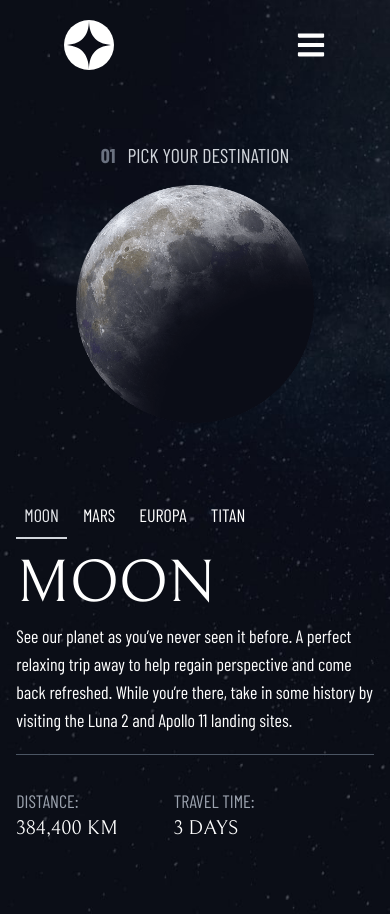
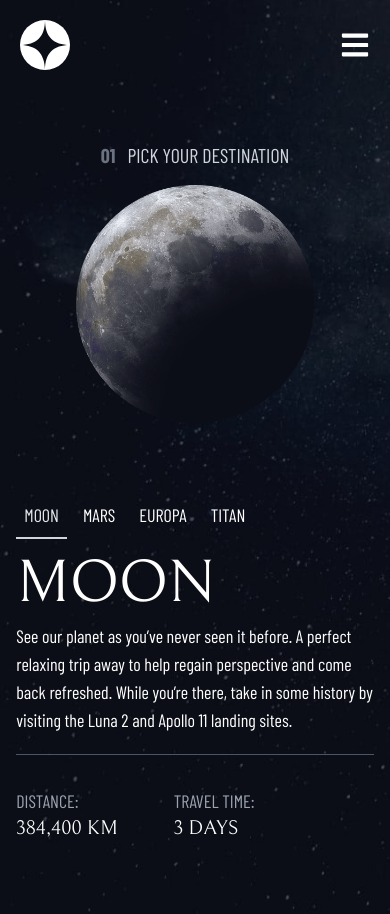
Before and after one commit to thayanemenezes/space-time-app, a Next.js app: page /destination in a window 390 px wide. Built offline with nearby package versions, Linux system fonts and the light colour scheme; a web font is replaced by a local one.

Commit message:
feat: correction menu mobile

```diff
--- a/app/components/Nav/index.tsx
+++ b/app/components/Nav/index.tsx
@@ -24,10 +24,10 @@ export default function NavBar() {
         alt="logo"
         width={50}
         height={50}
-        className="ml-16"
+        className="lg:ml-16 ml-5"
       />
 
-      <div className="sm:hidden mr-16">
+      <div className="sm:hidden mr-5">
         <FaBars
           className="text-3xl text-white cursor-pointer"
           onClick={toggleMenu}
```
